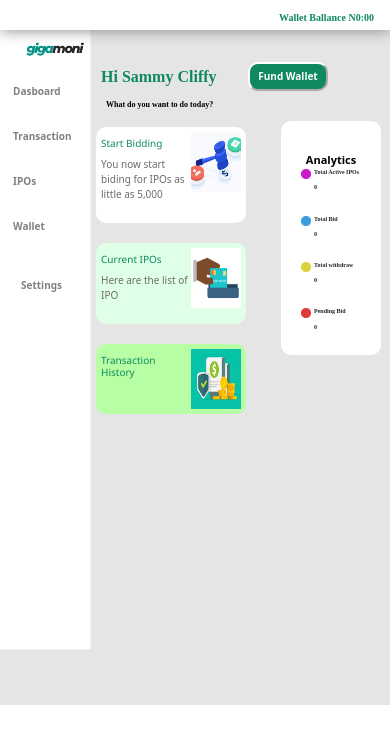
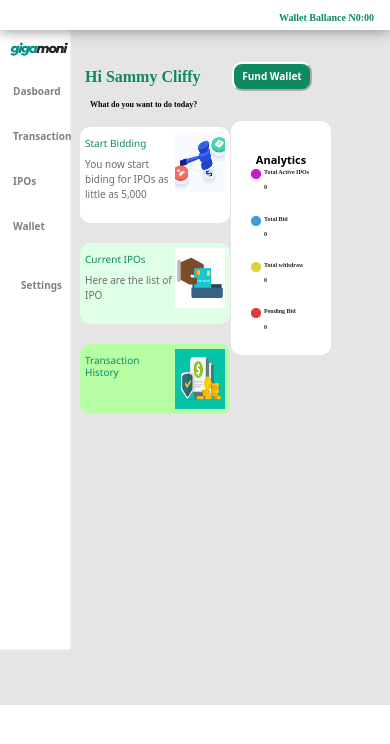
Before and after one commit to Peter-Dumbari/gigamoni, a React (Create React App) app: page /dashboard in a window 390 px wide. Shown: the top 744 px of the page. Built offline with nearby package versions, Linux system fonts and the light colour scheme.

Commit message:
confirmanto

```diff
--- a/src/components/pages/Dashboard.css
+++ b/src/components/pages/Dashboard.css
@@ -339,7 +339,7 @@ ul {
     position: fixed;
     padding-bottom: 5rem;
     box-shadow: 0 0 3px 0 #fff;
-    width: 90px;
+    width: 70px;
 }
 
 
@@ -372,7 +372,7 @@ ul {
   .sidenav__image{
     width: 100px;
     padding: 10px 20px;
-    margin-right: 5px;
+    margin-left: -1rem;
 
 }
 
@@ -431,11 +431,12 @@ ul {
 .dashboard__container__container{
     width: 100%;
     height: 80vh;
-    padding: 0 7rem 0 0;
+    padding: 0 9rem 0 0;
 }
 
 .dashboard__row{
     width: 100px;
+    margin-left: 1px;
     }
 
 .dashboard__row h4{
@@ -457,7 +458,7 @@ ul {
 
 
 .dashboard__medle__items{
-    margin-left: 6rem;
+    margin-left: 5rem;
 }
 
 .dashboard__row h4{
```
